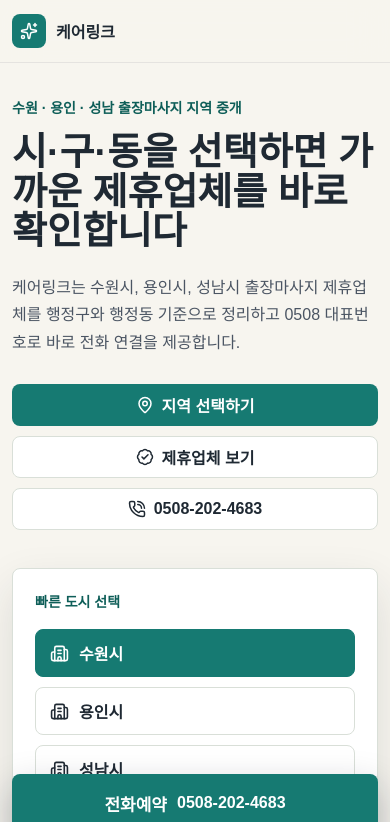
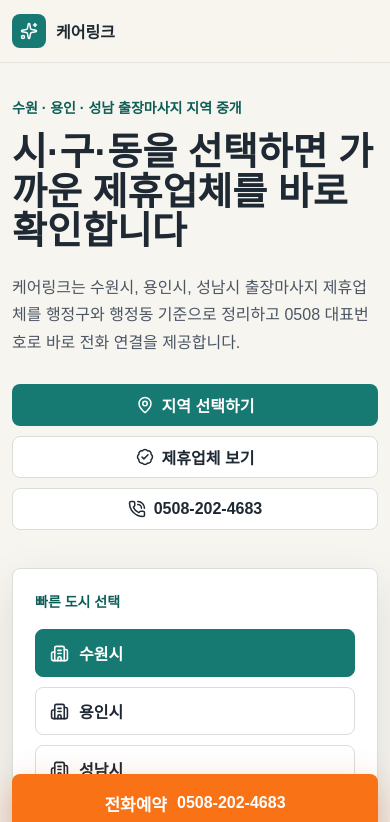
Before and after one commit to guhara1/massage, a Next.js app in the folder codex-https-vercel-com-1-2/: page / in a window 390 px wide. Shown: the top 822 px of the page. Built offline with nearby package versions, Linux system fonts and the light colour scheme.

Commit message:
Use orange mobile call button

```diff
--- a/codex-https-vercel-com-1-2/src/app/mobile-call.css
+++ b/codex-https-vercel-com-1-2/src/app/mobile-call.css
@@ -19,9 +19,9 @@
     gap: 10px;
     min-height: 58px;
     border-radius: 8px;
-    background: #167a72;
+    background: #f97316;
     color: #fff;
-    box-shadow: 0 14px 36px rgba(15, 23, 42, 0.26);
+    box-shadow: 0 14px 36px rgba(194, 65, 12, 0.34);
     font-weight: 900;
     letter-spacing: 0;
   }
```
